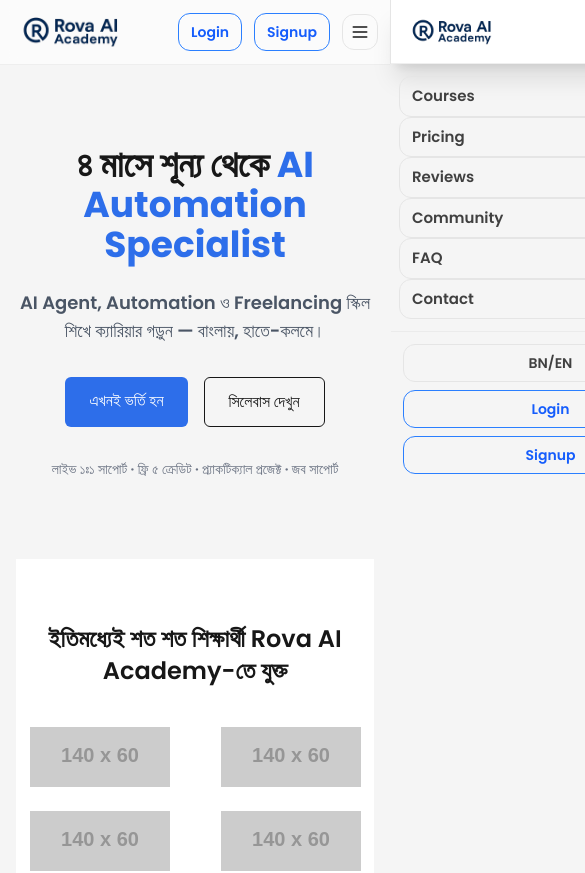
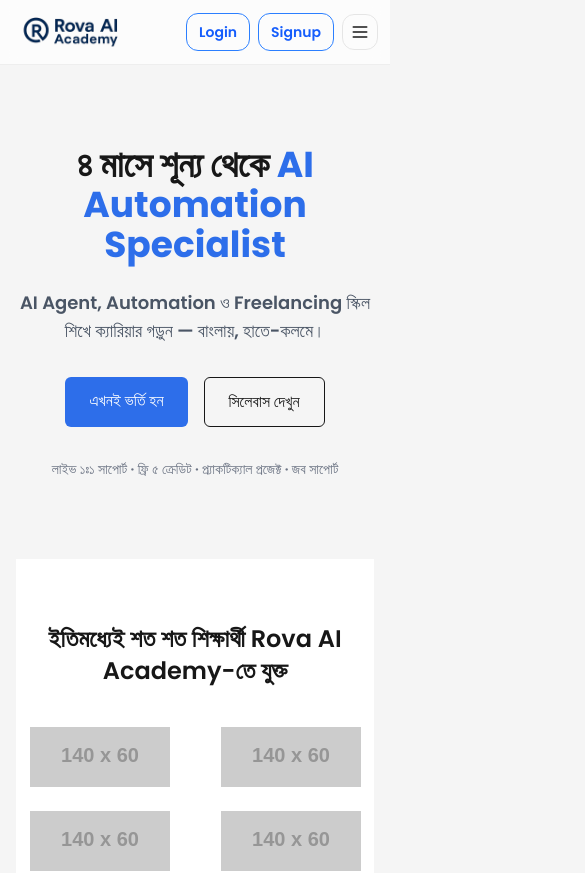
Before and after one commit to helloshamimjunior-cpu/rova-ai, a Next.js app: page / in a window 390 px wide. Shown: the top 873 px of the page, 585 px wide, since content can reach past the window. Built offline with nearby package versions, Linux system fonts and the light colour scheme.

Commit message:
feat(header/mobile): dropdown menu under header (no scroll), blue auth buttons, gradient nav

```diff
--- a/components/Header.tsx
+++ b/components/Header.tsx
@@ -16,44 +16,29 @@ const NAV_LINKS: { href: string; label: string }[] = [
 
 export default function Header() {
   const [open, setOpen] = useState(false);
-  const sheetRef = useRef<HTMLDivElement>(null);
+  const panelRef = useRef<HTMLDivElement>(null);
   const pathname = usePathname();
   const router = useRouter();
 
+  // রুট বদলালে মেনু বন্ধ
   useEffect(() => setOpen(false), [pathname]);
 
+  // বাইরে ক্লিক করলে মেনু বন্ধ
   useEffect(() => {
-    function onClick(e: MouseEvent) {
+    function onDown(e: MouseEvent) {
       if (!open) return;
-      if (sheetRef.current && !sheetRef.current.contains(e.target as Node)) {
-        setOpen(false);
-      }
+      if (panelRef.current && !panelRef.current.contains(e.target as Node)) setOpen(false);
     }
-    window.addEventListener("mousedown", onClick);
-    return () => window.removeEventListener("mousedown", onClick);
-  }, [open]);
-
-  useEffect(() => {
-    const original = document.documentElement.style.overflow;
-    if (open) document.documentElement.style.overflow = "hidden";
-    else document.documentElement.style.overflow = original || "";
-    return () => {
-      document.documentElement.style.overflow = original || "";
-    };
+    window.addEventListener("mousedown", onDown);
+    return () => window.removeEventListener("mousedown", onDown);
   }, [open]);
 
   const isActive = (href: string) => (pathname || "").startsWith(href);
 
   function toggleLocale() {
     const p = pathname || "/";
-    if (p.startsWith("/en")) {
-      router.push(p.replace("/en", "/bn"));
-      return;
-    }
-    if (p.startsWith("/bn")) {
-      router.push(p.replace("/bn", "/en"));
-      return;
-    }
+    if (p.startsWith("/en")) return router.push(p.replace("/en", "/bn"));
+    if (p.startsWith("/bn")) return router.push(p.replace("/bn", "/en"));
     const url = new URL(window.location.href);
     const next = url.searchParams.get("lang") === "bn" ? "en" : "bn";
     url.searchParams.set("lang", next);
@@ -61,31 +46,25 @@ export default function Header() {
   }
 
   return (
-    <header className="z-50 border-b border-neutral-200/60 bg-white/70 backdrop-blur supports-[backdrop-filter]:bg-white/60">
+    <header className="z-50 border-b border-neutral-200/60 bg-white/80 backdrop-blur supports-[backdrop-filter]:bg-white/70">
       <div className="mx-auto flex h-16 max-w-7xl items-center justify-between px-3 sm:px-4 md:px-6">
-        {/* Left: Logo */}
-        <Link href="/" className="flex items-center gap-2 focus:outline-none focus-visible:ring-2 focus-visible:ring-neutral-400 rounded-xl">
-          <Image
-            src="/logo.png"
-            alt="Rova AI Academy"
-            width={120}
-            height={40}
-            priority
-          />
+        {/* Logo */}
+        <Link href="/" className="flex items-center gap-2 rounded-xl focus:outline-none focus-visible:ring-2 focus-visible:ring-neutral-400">
+          <Image src="/logo.png" alt="Rova AI Academy" width={120} height={40} priority />
           <span className="sr-only">Rova AI Academy</span>
         </Link>
 
-        {/* Center: Desktop Nav */}
+        {/* Desktop Nav */}
         <nav className="hidden md:flex items-center gap-1">
           {NAV_LINKS.map((link) => (
             <Link
               key={link.href}
               href={link.href}
               className={[
-                "rounded-xl px-3 py-2 text-sm border border-neutral-200 transition-colors",
+                "rounded-xl px-3 py-2 text-sm border border-neutral-200 bg-white transition-colors",
                 isActive(link.href)
                   ? "text-neutral-900 bg-neutral-100"
-                  : "text-neutral-600 hover:text-white hover:bg-gradient-to-r hover:from-indigo-500 hover:to-purple-500",
+                  : "text-neutral-700 hover:text-white hover:bg-gradient-to-r hover:from-indigo-500 hover:to-purple-500",
               ].join(" ")}
             >
               {link.label}
@@ -93,75 +72,63 @@ export default function Header() {
           ))}
         </nav>
 
-        {/* Right: Actions */}
-        <div className="flex items-center gap-3">
+        {/* Actions */}
+        <div className="flex items-center gap-2">
           <button
             onClick={toggleLocale}
-            className="hidden sm:inline-flex rounded-xl border border-neutral-200 px-3 py-2 text-sm text-neutral-700 hover:bg-neutral-50 active:scale-[.98] focus:outline-none focus-visible:ring-2 focus-visible:ring-neutral-400 transition-colors"
+            className="hidden sm:inline-flex rounded-xl border border-neutral-200 px-3 py-2 text-sm text-neutral-700 hover:bg-neutral-50 focus:outline-none focus-visible:ring-2 focus-visible:ring-neutral-400 transition-colors"
             aria-label="Toggle language BN/EN"
           >
             BN/EN
           </button>
-          <Link
-            href="/login"
-            className="rounded-xl border border-blue-500 px-3 py-2 text-sm text-blue-600 hover:bg-blue-500 hover:text-white transition-colors"
-          >
-            Login
-          </Link>
-          <Link
-            href="/signup"
-            className="rounded-xl border border-blue-500 px-3 py-2 text-sm text-blue-600 hover:bg-blue-500 hover:text-white transition-colors"
-          >
-            Signup
-          </Link>
 
-          {/* Mobile menu button */}
+          {/* Login / Signup — same blue */}
+          <Link href="/login"  className="rounded-xl border border-blue-500 px-3 py-2 text-sm text-blue-600 hover:bg-blue-500 hover:text-white transition-colors">Login</Link>
+          <Link href="/signup" className="rounded-xl border border-blue-500 px-3 py-2 text-sm text-blue-600 hover:bg-blue-500 hover:text-white transition-colors">Signup</Link>
+
+          {/* Mobile toggle */}
           <button
-            onClick={() => setOpen(true)}
+            onClick={() => setOpen((v) => !v)}
             className="md:hidden inline-flex h-9 w-9 items-center justify-center rounded-xl border border-neutral-200 focus:outline-none focus-visible:ring-2 focus-visible:ring-neutral-400"
             aria-label="Open menu"
             aria-expanded={open}
           >
-            <Menu className="h-5 w-5" />
+            {open ? <X className="h-5 w-5" /> : <Menu className="h-5 w-5" />}
           </button>
         </div>
       </div>
 
-      {/* Mobile Sheet */}
+      {/* Mobile dropdown (no scroll) */}
       <div
-        className={`fixed inset-0 z-[60] transition-[background-color,transform] ${
-          open ? "pointer-events-auto bg-black/20" : "pointer-events-none bg-transparent"
-        } md:hidden`}
+        className={[
+          "md:hidden fixed inset-0 z-[9999]",
+          open ? "pointer-events-auto" : "pointer-events-none",
+        ].join(" ")}
         aria-hidden={!open}
       >
+        {/* overlay */}
+        <div className={["absolute inset-0", open ? "bg-black/30" : "bg-transparent"].join(" ")} />
+
+        {/* panel — header-এর নিচে, কনটেন্টের সমান height */}
         <div
-          ref={sheetRef}
-          className={`absolute right-0 top-0 h-full w-[88%] max-w-xs bg-white shadow-xl border-l border-neutral-200 transition-transform duration-200 will-change-transform ${
-            open ? "translate-x-0" : "translate-x-full"
-          }`}
+          ref={panelRef}
+          className={[
+            "absolute left-1/2 -translate-x-1/2 top-16 w-[92%] max-w-sm rounded-2xl border border-neutral-200 bg-white shadow-2xl",
+            "transition-all duration-200",
+            open ? "opacity-100 translate-y-0" : "opacity-0 -translate-y-2",
+          ].join(" ")}
           role="dialog"
           aria-modal="true"
         >
-          <div className="flex h-16 items-center justify-between px-3 border-b border-neutral-200/60">
-            <Link href="/" className="flex items-center gap-2">
-              <Image src="/logo.png" alt="Rova" width={100} height={32} />
-            </Link>
-            <button
-              onClick={() => setOpen(false)}
-              className="inline-flex h-9 w-9 items-center justify-center rounded-xl border border-neutral-200 focus:outline-none focus-visible:ring-2 focus-visible:ring-neutral-400"
-              aria-label="Close menu"
-            >
-              <X className="h-5 w-5" />
-            </button>
-          </div>
-
-          <nav className="px-2 py-3">
+          {/* Nav links (সব একসাথে, কোনো স্ক্রল নেই) */}
+          <nav className="p-3 flex flex-col gap-1">
             {NAV_LINKS.map((link) => (
               <Link
                 key={link.href}
                 href={link.href}
+                onClick={() => setOpen(false)}
                 className={[
-                  "block rounded-xl px-3 py-2 text-[15px] border border-neutral-200 transition-colors",
+                  "block rounded-xl px-4 py-2.5 text-[15px] border border-neutral-200 bg-white transition-colors",
                   isActive(link.href)
                     ? "text-neutral-900 bg-neutral-100"
                     : "text-neutral-700 hover:text-white hover:bg-gradient-to-r hover:from-indigo-500 hover:to-purple-500",
@@ -172,25 +139,16 @@ export default function Header() {
             ))}
           </nav>
 
-          <div className="mt-auto border-t border-neutral-200/60 p-3 flex flex-col gap-2">
+          {/* Actions নিচে */}
+          <div className="border-t border-neutral-200/60 p-3 flex flex-col gap-2">
             <button
               onClick={toggleLocale}
               className="inline-flex justify-center rounded-xl border border-neutral-200 px-3 py-2 text-sm text-neutral-700 hover:bg-neutral-50 transition-colors focus:outline-none focus-visible:ring-2 focus-visible:ring-neutral-400"
             >
               BN/EN
             </button>
-            <Link
-              href="/login"
-              className="rounded-xl border border-blue-500 px-3 py-2 text-sm text-blue-600 hover:bg-blue-500 hover:text-white text-center transition-colors"
-            >
-              Login
-            </Link>
-            <Link
-              href="/signup"
-              className="rounded-xl border border-blue-500 px-3 py-2 text-sm text-blue-600 hover:bg-blue-500 hover:text-white text-center transition-colors"
-            >
-              Signup
-            </Link>
+            <Link href="/login"  onClick={() => setOpen(false)} className="rounded-xl border border-blue-500 px-3 py-2 text-sm text-blue-600 hover:bg-blue-500 hover:text-white text-center transition-colors">Login</Link>
+            <Link href="/signup" onClick={() => setOpen(false)} className="rounded-xl border border-blue-500 px-3 py-2 text-sm text-blue-600 hover:bg-blue-500 hover:text-white text-center transition-colors">Signup</Link>
           </div>
         </div>
       </div>
```
